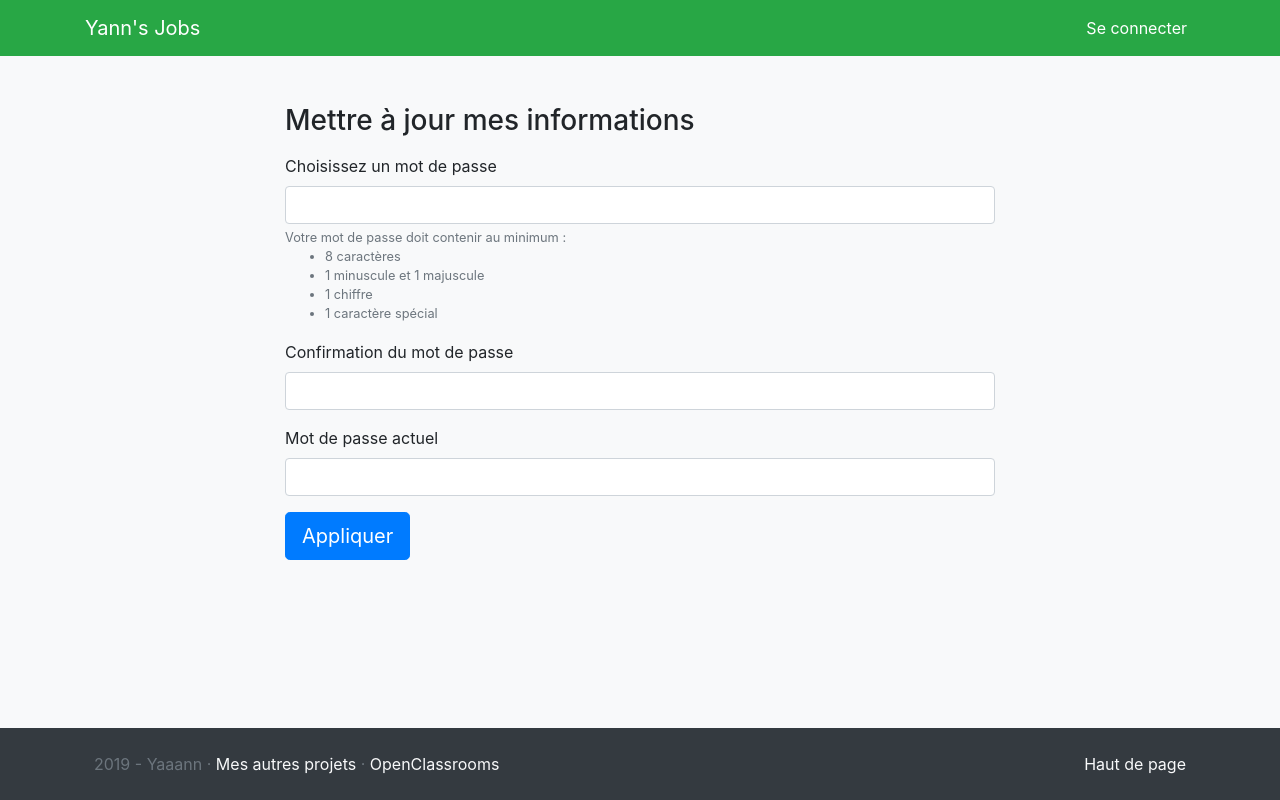
After one commit to yaaann-bzh/oc-projet-5, a PHP site: template templates/profile/edit_password.twig in a window 1280 px wide. The commit adds this page. Run offline with PHP 8.4, Linux system fonts and the light colour scheme; the template is opened without the code that fills it, so the values that code supplies are empty; some libraries are stand-ins or nearby versions.

Commit message:
Edit candidates password

```diff
--- a/templates/forms/_pass.twig
+++ b/templates/forms/_pass.twig
@@ -1,5 +1,5 @@
 <div class="mb-3">
-    <label for="pass">Mot de passe</label>
+    <label for="pass">Choisissez un mot de passe</label>
     <input type="password" class="form-control {% if errors.pass_same is defined %} border-danger  {% endif %}" id="pass" name="pass" required>
     <small class="form-text info-compl {% if errors.pass_secu is defined %} text-danger {% else %} text-muted {% endif %}">
         <p class="m-0">Votre mot de passe doit contenir au minimum :</p>
--- a/templates/forms/_pass_control.twig
+++ b/templates/forms/_pass_control.twig
@@ -1,4 +1,4 @@
 <div class="mb-3">
-    <label for="passControl">Mot de passe</label>
+    <label for="passControl">Mot de passe actuel</label>
     <input type="password" class="form-control {% if errors.ident is defined %} border-danger  {% endif %}" id="passControl" name="passControl" required>
 </div>
--- /dev/null
+++ b/templates/profile/edit_password.twig
@@ -0,0 +1,17 @@
+{% extends 'default/default.twig' %}
+
+{% block content %}
+    <div class="container">
+        <div class="col-12 col-md-8 offset-md-2">
+            <h1 class="h3 mb-3">Mettre à jour mes informations</h1>
+            <form method="post" id="member-add" action="" class="form-validation mb-5">
+                {% include 'forms/_pass.twig' %}
+
+                {% include 'forms/_pass_control.twig' %}
+
+                <input type="submit" class="btn btn-primary btn-lg mb-5" type="submit" name="submit" value="Appliquer">
+            </form>
+        </div>
+    </div>
+
+{% endblock %}
```
Also changed, not shown: yannsjobs/modules/candidates/CandidatesController.php (+30 -0 lines).
